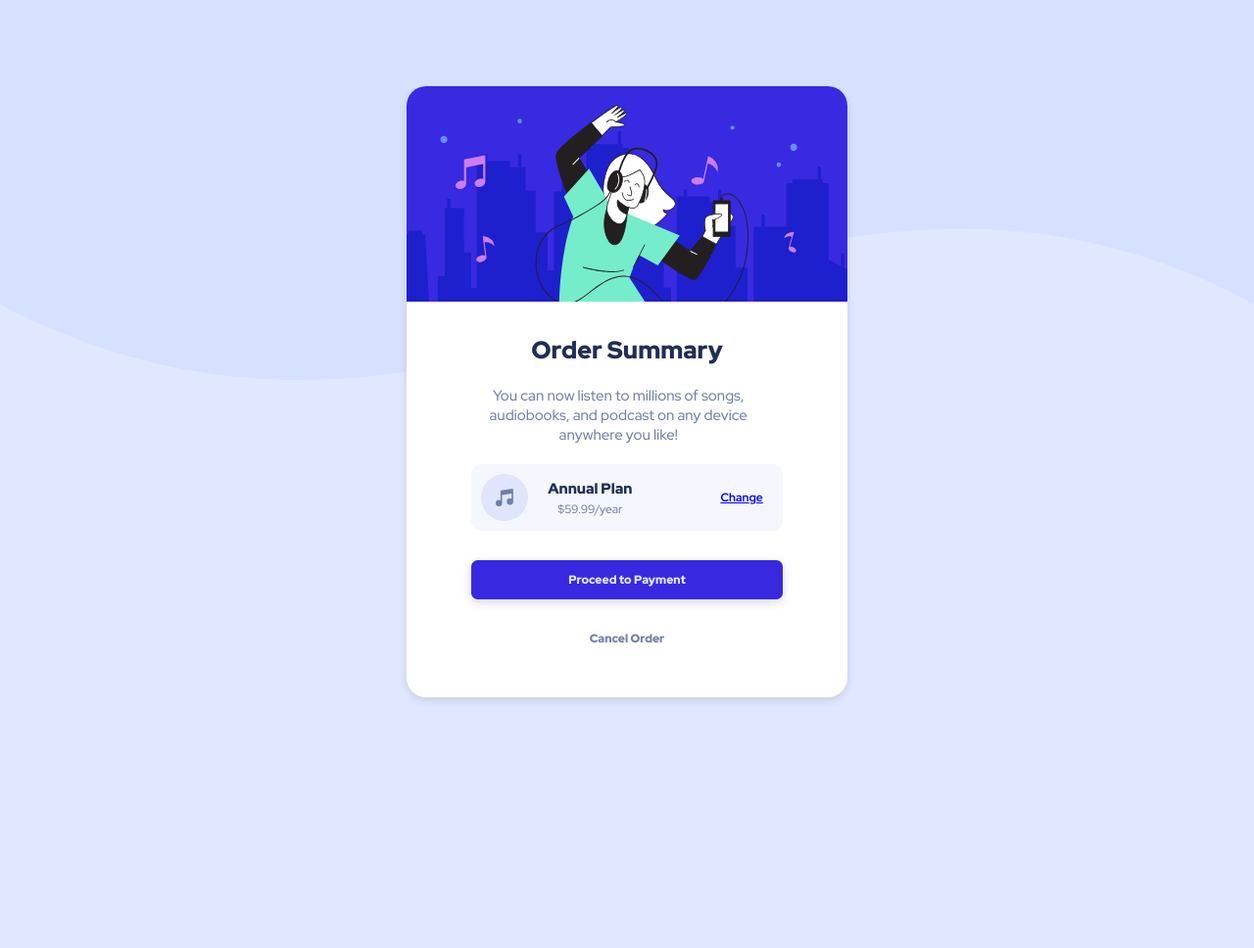
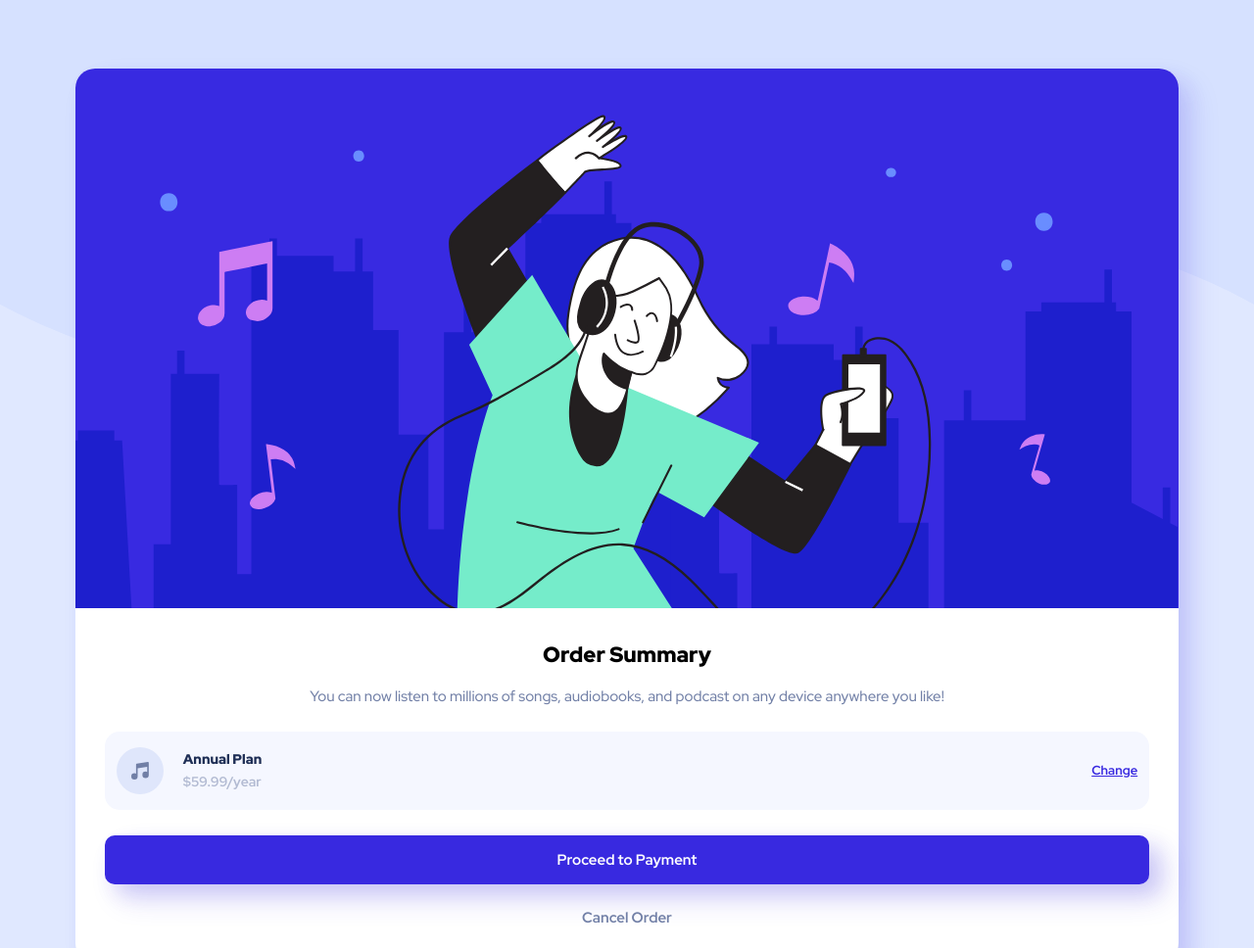
Before and after one commit to guithr/order-summary-challenge, a plain HTML site: page index.html in a window 1280 px wide. Shown: the top 968 px of the page at 98% size. Before the commit the page ends 800 px from the top, so only its background shows below. Drawn offline with Linux system fonts and the light colour scheme.

Commit message:
Refatoracao do css

```diff
--- a/css/style.css
+++ b/css/style.css
@@ -7,7 +7,7 @@
 html {
   font-size: 62.5%;
 }
-
+/* Variabels */
 :root {
   --pale-blue: hsl(225, 100%, 94%);
   --bright-blue: hsl(245, 75%, 52%);
@@ -20,25 +20,27 @@ body {
   font-family: "Red Hat Display", sans-serif;
 
   background-image: url(/images/pattern-background-desktop.svg);
+  background-repeat: no-repeat;
+  background-size: 100%;
   background-color: var(--pale-blue);
-  background-repeat: no-repeat;
   background-position: top;
-  background-size: 100%;
 }
 
 .container {
   width: 100vw;
   height: 100vh;
   display: flex;
-  align-items: center;
+  align-items: flex-start;
   justify-content: center;
-  overflow: hidden;
 }
 
 .card {
-  background-color: #fff;
+  width: 88%;
+  margin-top: 7rem;
+  background-color: white;
   border-radius: 2rem;
-  box-shadow: 0px 4px 8px rgba(0, 0, 0, 0.1); /* Adiciona sombreado somente na parte inferior */
+  box-shadow: 10px 10px 20px hsl(245, 75%, 52%, 0.1),
+    15px 15px 30px hsl(245, 75%, 52%, 0.1);
 }
 
 .hero {
@@ -50,85 +52,106 @@ body {
   display: flex;
   flex-direction: column;
   align-items: center;
-  /* width: 80%;
-  margin: 0 auto; */
+  justify-content: center;
+  padding: 3rem;
 }
 
 .title {
-  padding: 3rem 0 2rem 0;
-  color: var(--dark-blue);
-  font-size: 2.5rem;
+  font-size: 2.2rem;
   font-weight: 900;
 }
 
 .description {
+  color: var(--desaturated-blue);
   font-size: 1.5rem;
-  color: var(--desaturated-blue);
-  width: 300px;
+  font-weight: 500;
+  padding: 1.6rem 1rem;
+  line-height: 2.4rem;
   text-align: center;
-  padding-bottom: 2rem;
 }
 
 .plan-card {
-  display: flex;
+  width: 100%;
+  background-color: var(--very-pale-blue);
+  border-radius: 1.5rem;
+  margin: 0.8rem 0;
+  padding: 1.6rem 1.2rem;
 }
 
 .list {
   display: flex;
+  flex-direction: row;
   align-items: center;
   justify-content: space-between;
   gap: 2rem;
-  padding: 1rem;
-  border-radius: 1rem;
-  margin-bottom: 3rem;
-  background-color: var(--very-pale-blue);
 }
 
 .payment-plan {
-  display: flex;
-  flex-direction: column;
-  gap: 0.3rem;
+  color: var(--dark-blue);
+  font-size: 1.4rem;
+  font-weight: 900;
+  margin-bottom: 0.5rem;
 }
 
-.payment-plan h2 {
-  color: var(--dark-blue);
-  font-size: 1.5rem;
-  font-weight: 900;
-}
-
-.payment-plan p {
+.price {
   color: var(--desaturated-blue);
-  font-size: 1.2rem;
+  font-size: 1.4rem;
+  font-weight: 700;
+  opacity: 0.5;
 }
 
 .btn-change {
-  margin-left: 6rem;
-  padding: 1rem;
-  font-size: 1.2rem;
+  color: var(--bright-blue);
+  font-size: 1.3rem;
+  font-weight: 700;
+}
+.btn-change:hover {
+  text-decoration: none;
+  opacity: 0.75;
+}
+
+.btn {
+  width: 100%;
+  display: flex;
+  align-items: center;
+  justify-content: center;
+}
+
+.primary {
+  padding: 1.5rem;
+  /* I change margin to 1.8 rather than 1.5 */
+  margin: 1.8rem;
+  background-color: var(--bright-blue);
+  border-radius: 1rem;
+
+  cursor: pointer;
+
+  box-shadow: 10px 10px 20px hsl(245, 75%, 52%, 0.15),
+    15px 15px 30px hsl(245, 75%, 52%, 0.15);
+}
+
+.primary:hover {
+  opacity: 0.7;
+}
+
+.primary a {
+  color: white;
+  text-decoration: none;
+  font-size: 1.5rem;
   font-weight: 700;
 }
 
-.card-dimension {
-  text-align: center;
+.secondary {
+  /* I change padding to 0.6 rather than 0.8 */
+  padding: 0.6rem;
 }
 
-.btn {
-  padding: 1.2rem;
-  border-radius: 0.65rem;
-  font-size: 1.2rem;
-  font-weight: 900;
-  cursor: pointer;
+.secondary a {
+  color: var(--desaturated-blue);
+  text-decoration: none;
+  font-size: 1.5rem;
+  font-weight: 700;
 }
-
-.btn.primary {
-  background-color: var(--bright-blue);
-  color: var(--pale-blue);
-  margin-bottom: 2rem;
-  box-shadow: 0px 3px 10px rgba(114, 128, 167, 0.3);
+.secondary a:hover {
+  color: var(--dark-blue);
 }
-
-.btn.cancel {
-  font-weight: 900;
-  margin-bottom: 4rem;
-  color: var(--desaturated-blue);
-}
--- a/index.html
+++ b/index.html
@@ -10,9 +10,11 @@
       href="https://fonts.googleapis.com/css2?family=Red+Hat+Display:wght@500;700;900&display=swap"
       rel="stylesheet"
     />
+
     <link rel="stylesheet" href="./css/style.css" />
-    <title>Order summary component - Challenge</title>
+    <title>Order summary component - Challenge - Frontendmentor.io</title>
   </head>
+
   <body>
     <div class="container">
       <div class="card">
@@ -22,27 +24,26 @@
           alt="illustration hero"
         />
         <div class="card-wrapper">
-          <div class="card-dimension">
           <h1 class="title">Order Summary</h1>
           <div class="description">
-              You can now listen to millions of songs, audiobooks, and podcast
-              on any device anywhere you like!
+            You can now listen to millions of songs, audiobooks, and podcast on
+            any device anywhere you like!
           </div>
           <div class="plan-card">
             <div class="list">
-                <img src="./images/icon-music.svg" alt="" />
+              <div class="list">
+                <img src="./images/icon-music.svg" alt="icon music" />
 
-                <div class="payment-plan">
-                  <h2>Annual Plan</h2>
-                  <p>$59.99/year</p>
+                <div>
+                  <div class="payment-plan">Annual Plan</div>
+                  <div class="price">$59.99/year</div>
                 </div>
-
+              </div>
               <a class="btn-change" href="#">Change</a>
             </div>
           </div>
-            <div class="btn primary">Proceed to Payment</div>
-            <div class="btn cancel">Cancel Order</div>
-          </div>
+          <div class="btn primary"><a href="">Proceed to Payment</a></div>
+          <div class="btn secondary"><a href="">Cancel Order</a></div>
         </div>
       </div>
     </div>
```
Lines whose indentation alone changed are shown as unchanged.
